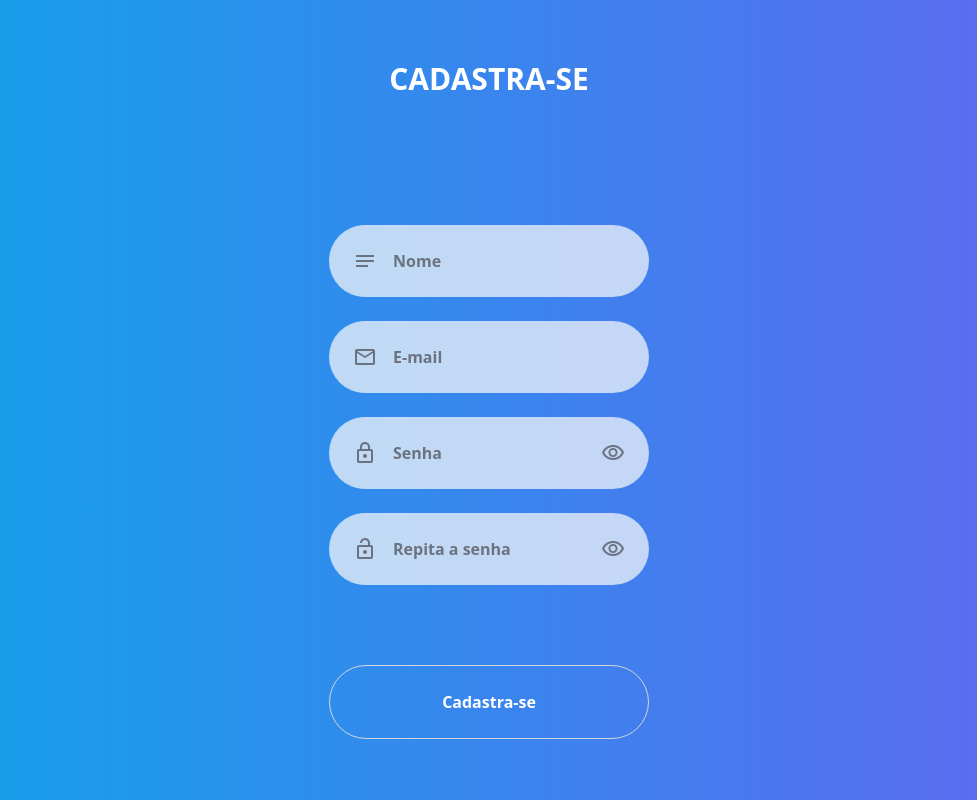
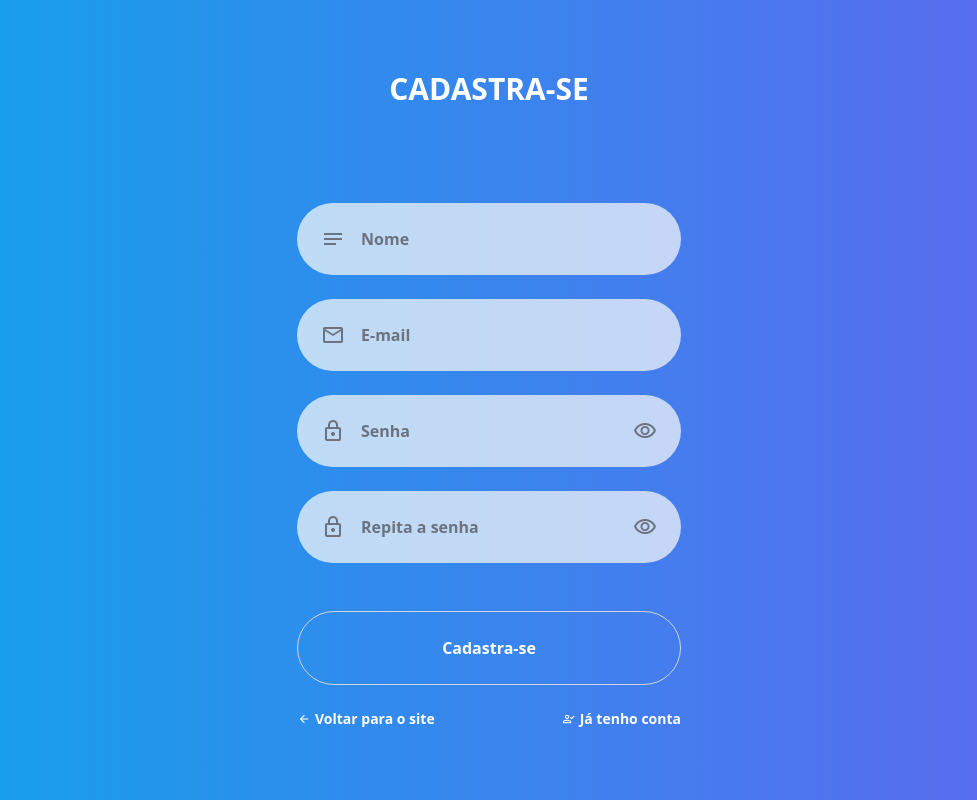
Before and after one commit to ramonlopessouza/autenticacao, a PHP site: page /register.php in a window 1280 px wide. Shown: the whole page, without its empty margins (151-1128 px from the left). Run offline with PHP 8.4, Linux system fonts and the light colour scheme; some libraries are stand-ins or nearby versions.

Commit message:
adicionado links no rodape do formulario e pagina home

```diff
--- a/register.php
+++ b/register.php
@@ -12,11 +12,11 @@
 </head>
 <body>
 <main class="fixed left-0 top-0 right-0 bottom-0 flex justify-center bg-gradient-to-r from-sky-500 to-indigo-500">
-    <article class="flex flex-wrap content-center w-3/12">
+    <article class="flex flex-wrap content-center w-96">
         <header class="w-full">
             <h1 class="text-3xl uppercase font-bold text-white text-center">cadastra-se</h1>
         </header>
-        <div class="w-full mt-32">
+        <div class="w-full mt-24">
             <form method="post" action="#" autocomplete="off" class="">
                 <div class="w-full flex p-6 rounded-full bg-slate-100/75">
                     <span class="material-symbols-outlined bases-4 mr-4 text-gray-500">notes</span>
@@ -40,7 +40,7 @@
                     </button>
                 </div>
                 <div class="w-full flex items-center p-6 mt-6 rounded-full bg-slate-100/75">
-                    <span class="material-symbols-outlined bases-4 mr-4 text-gray-500">lock_open</span>
+                    <span class="material-symbols-outlined bases-4 mr-4 text-gray-500">lock</span>
                     <input type="password" id="password_repeat" name="password_repeat" placeholder="Repita a senha"
                            class="w-full bg-transparent font-bold outline-none placeholder:text-gray-500 font-bold outline-none"
                            required>
@@ -49,9 +49,20 @@
                     </button>
                 </div>
                 <button type="submit"
-                        class="w-full p-6 mt-20 rounded-full text-white font-bold bg-transparent border border-gray-300 hover:border-gray-100">
+                        class="w-full p-6 mt-12 rounded-full text-white font-bold bg-transparent border border-gray-300 hover:border-gray-100">
                     Cadastra-se
                 </button>
+
+                <div class="w-full flex justify-between mt-6">
+                    <a href="home.php" class="w-fit flex items-center font-bold text-white">
+                        <span class="material-symbols-outlined text-sm mr-1">arrow_back</span>
+                        <span class="text-sm hover:underline">Voltar para o site</span>
+                    </a>
+                    <a href="home.php" class="w-fit flex items-center font-bold text-white">
+                        <span class="material-symbols-outlined text-sm mr-1">person_check</span>
+                        <span class="text-sm hover:underline">Já tenho conta</span>
+                    </a>
+                </div>
             </form>
         </div>
     </article>
```
